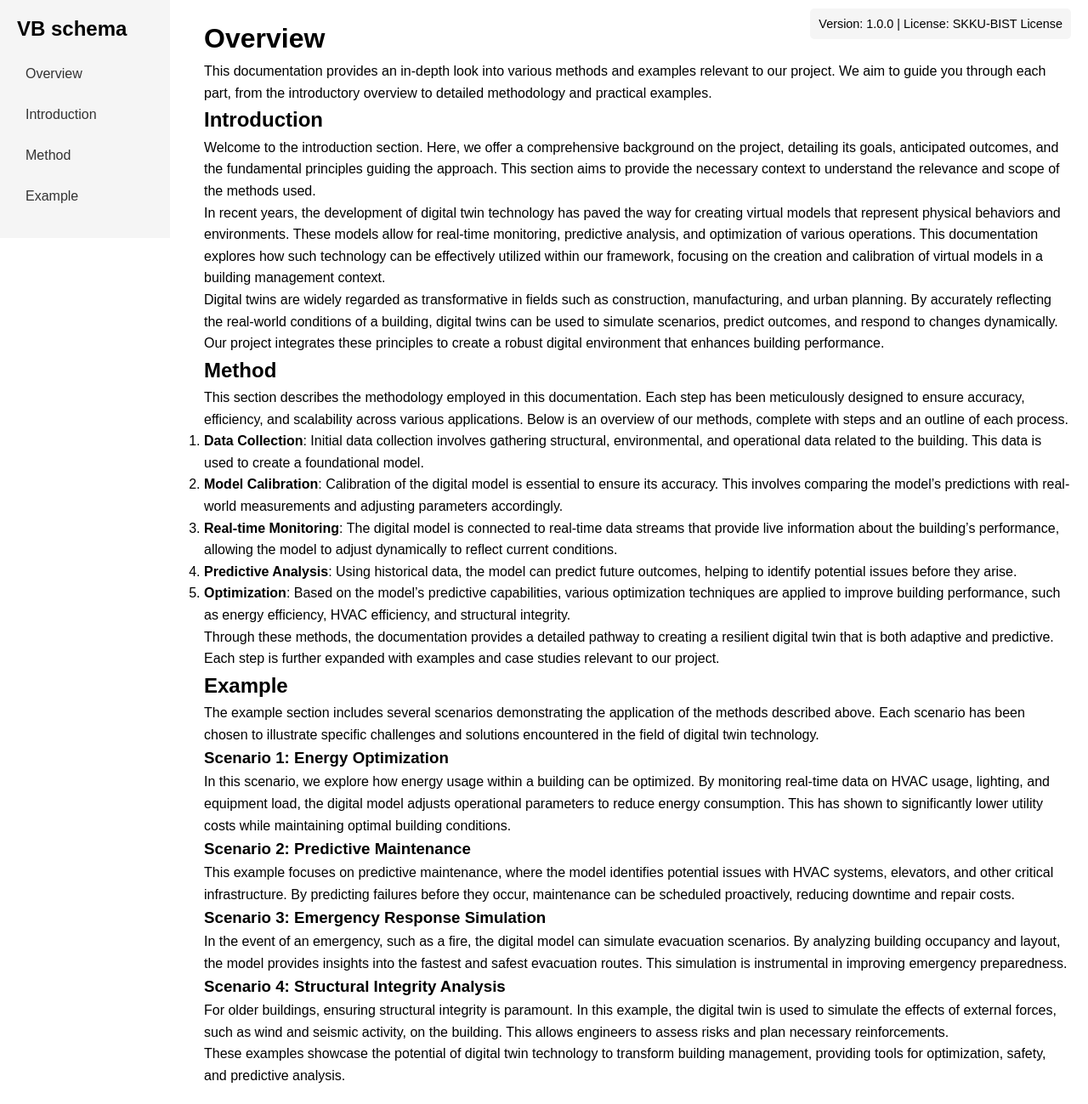
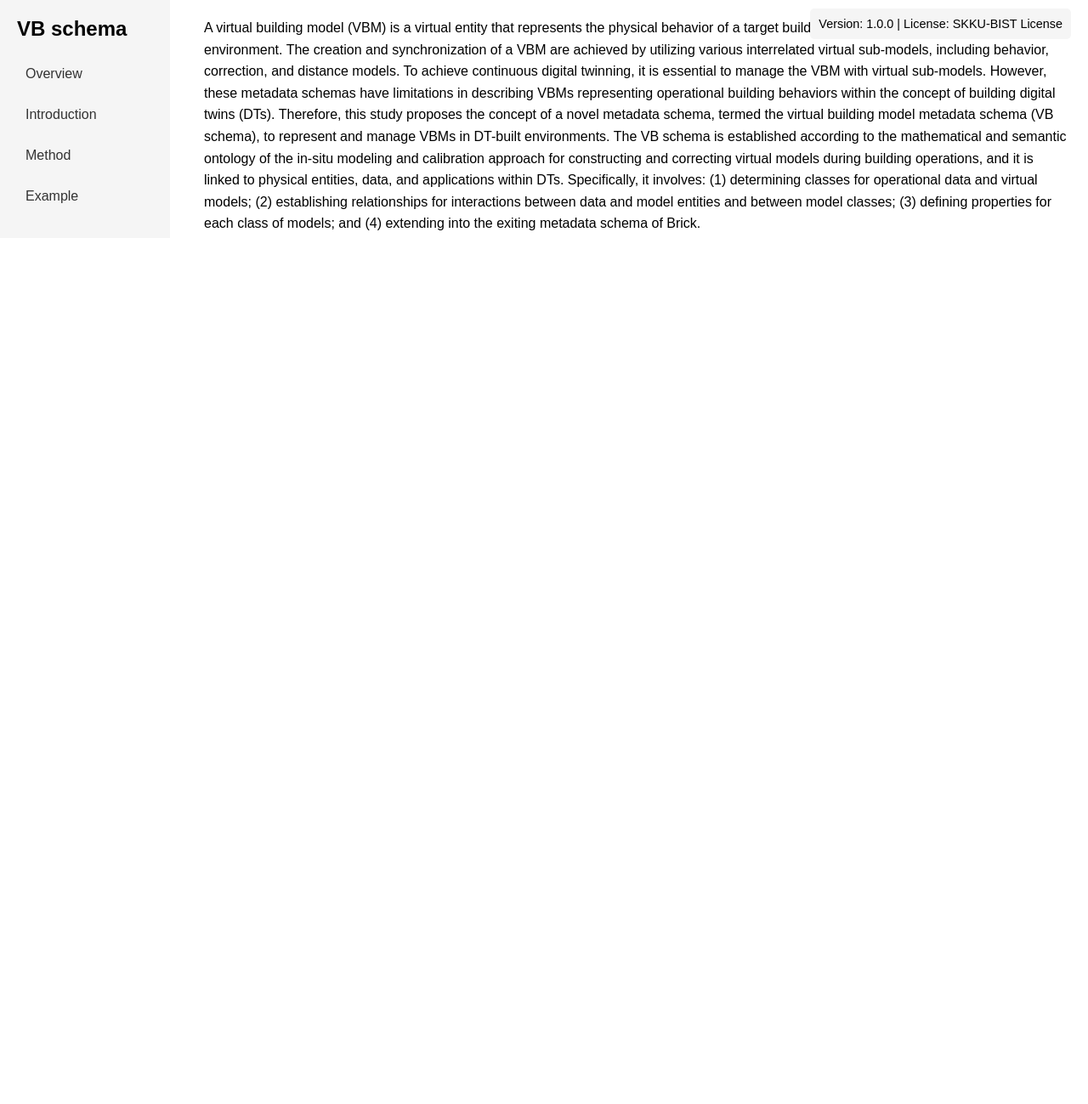
Before and after one commit to SKKU-BIST/SKLU-BIST.github.io, a Jekyll site: the page built from index.md, in a window 1280 px wide. Shown: the whole page at 85% size. Built offline with Jekyll 4.4.1, drawn with Linux system fonts in a browser that asks for light colours; our own code applies the rules of GitHub Pages for plain Markdown files.

Commit message:
Update index.md

```diff
--- a/index.md
+++ b/index.md
@@ -1,48 +1 @@
----
-layout: default
-title: Overview
----
-
-This documentation provides an in-depth look into various methods and examples relevant to our project. We aim to guide you through each part, from the introductory overview to detailed methodology and practical examples.
-
-## Introduction
-
-Welcome to the introduction section. Here, we offer a comprehensive background on the project, detailing its goals, anticipated outcomes, and the fundamental principles guiding the approach. This section aims to provide the necessary context to understand the relevance and scope of the methods used.
-
-In recent years, the development of digital twin technology has paved the way for creating virtual models that represent physical behaviors and environments. These models allow for real-time monitoring, predictive analysis, and optimization of various operations. This documentation explores how such technology can be effectively utilized within our framework, focusing on the creation and calibration of virtual models in a building management context.
-
-Digital twins are widely regarded as transformative in fields such as construction, manufacturing, and urban planning. By accurately reflecting the real-world conditions of a building, digital twins can be used to simulate scenarios, predict outcomes, and respond to changes dynamically. Our project integrates these principles to create a robust digital environment that enhances building performance.
-
-## Method
-
-This section describes the methodology employed in this documentation. Each step has been meticulously designed to ensure accuracy, efficiency, and scalability across various applications. Below is an overview of our methods, complete with steps and an outline of each process.
-
-1. **Data Collection**: Initial data collection involves gathering structural, environmental, and operational data related to the building. This data is used to create a foundational model.
-
-2. **Model Calibration**: Calibration of the digital model is essential to ensure its accuracy. This involves comparing the model's predictions with real-world measurements and adjusting parameters accordingly.
-
-3. **Real-time Monitoring**: The digital model is connected to real-time data streams that provide live information about the building's performance, allowing the model to adjust dynamically to reflect current conditions.
-
-4. **Predictive Analysis**: Using historical data, the model can predict future outcomes, helping to identify potential issues before they arise.
-
-5. **Optimization**: Based on the model's predictive capabilities, various optimization techniques are applied to improve building performance, such as energy efficiency, HVAC efficiency, and structural integrity.
-
-Through these methods, the documentation provides a detailed pathway to creating a resilient digital twin that is both adaptive and predictive. Each step is further expanded with examples and case studies relevant to our project.
-
-## Example
-
-The example section includes several scenarios demonstrating the application of the methods described above. Each scenario has been chosen to illustrate specific challenges and solutions encountered in the field of digital twin technology.
-
-### Scenario 1: Energy Optimization
-In this scenario, we explore how energy usage within a building can be optimized. By monitoring real-time data on HVAC usage, lighting, and equipment load, the digital model adjusts operational parameters to reduce energy consumption. This has shown to significantly lower utility costs while maintaining optimal building conditions.
-
-### Scenario 2: Predictive Maintenance
-This example focuses on predictive maintenance, where the model identifies potential issues with HVAC systems, elevators, and other critical infrastructure. By predicting failures before they occur, maintenance can be scheduled proactively, reducing downtime and repair costs.
-
-### Scenario 3: Emergency Response Simulation
-In the event of an emergency, such as a fire, the digital model can simulate evacuation scenarios. By analyzing building occupancy and layout, the model provides insights into the fastest and safest evacuation routes. This simulation is instrumental in improving emergency preparedness.
-
-### Scenario 4: Structural Integrity Analysis
-For older buildings, ensuring structural integrity is paramount. In this example, the digital twin is used to simulate the effects of external forces, such as wind and seismic activity, on the building. This allows engineers to assess risks and plan necessary reinforcements.
-
-These examples showcase the potential of digital twin technology to transform building management, providing tools for optimization, safety, and predictive analysis.
+A virtual building model (VBM) is a virtual entity that represents the physical behavior of a target building mathematically within a digital twin environment. The creation and synchronization of a VBM are achieved by utilizing various interrelated virtual sub-models, including behavior, correction, and distance models. To achieve continuous digital twinning, it is essential to manage the VBM with virtual sub-models. However, these metadata schemas have limitations in describing VBMs representing operational building behaviors within the concept of building digital twins (DTs). Therefore, this study proposes the concept of a novel metadata schema, termed the virtual building model metadata schema (VB schema), to represent and manage VBMs in DT-built environments. The VB schema is established according to the mathematical and semantic ontology of the in-situ modeling and calibration approach for constructing and correcting virtual models during building operations, and it is linked to physical entities, data, and applications within DTs. Specifically, it involves: (1) determining classes for operational data and virtual models; (2) establishing relationships for interactions between data and model entities and between model classes; (3) defining properties for each class of models; and (4) extending into the exiting metadata schema of Brick.
```
